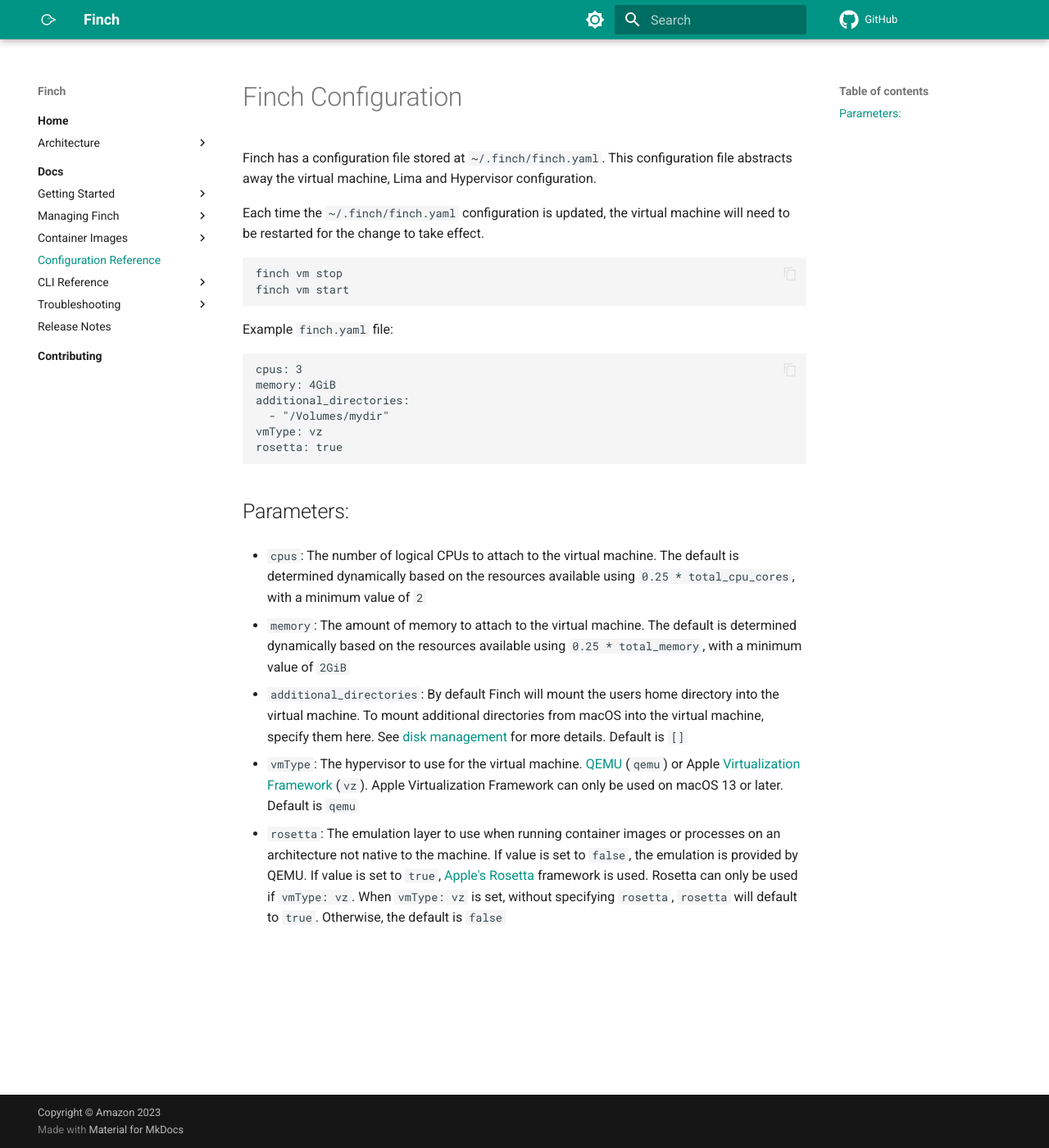
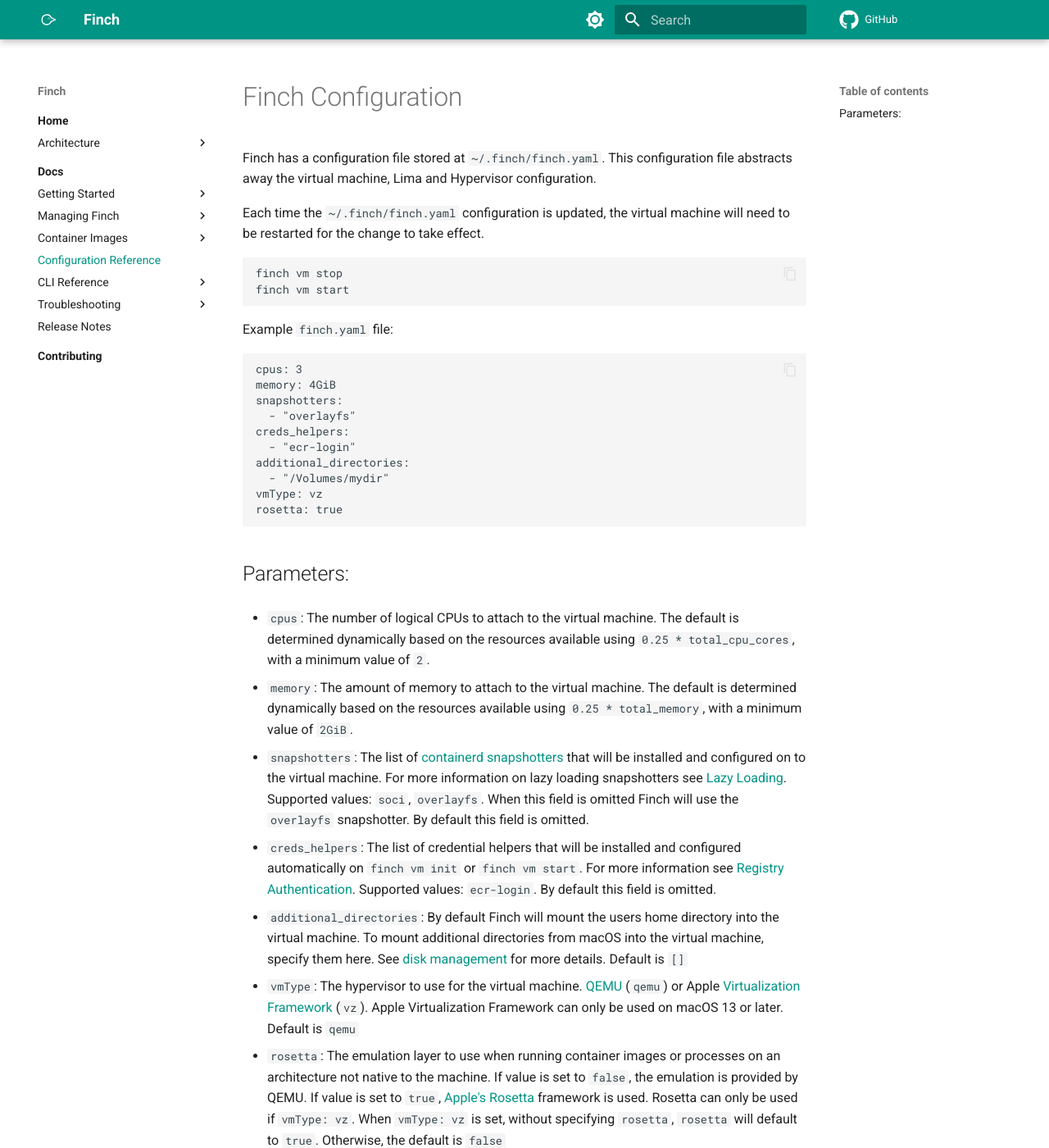
Before and after one commit to runfinch/finch-website, an MkDocs documentation site: the page built from docs/docs/configuration-reference.md, in a window 1280 px wide and 1400 px high. Shown: the whole window at 82% size. Built offline with MkDocs 1.6.1 and Material for MkDocs 9.7.7, drawn with Linux system fonts in a browser that asks for light colours; comment, search, counter and statistics services are not loaded.

Commit message:
docs: Add cred_helpers and snapshotters (#40)
Signed-off-by: Olly Pomeroy <opomer@amazon.co.uk>

````diff
--- a/docs/docs/configuration-reference.md
+++ b/docs/docs/configuration-reference.md
@@ -17,6 +17,10 @@
 ```
 cpus: 3
 memory: 4GiB
+snapshotters:
+  - "overlayfs"
+creds_helpers:
+  - "ecr-login"
 additional_directories:
   - "/Volumes/mydir"
 vmType: vz
@@ -25,14 +29,27 @@
 
 ## Parameters:
 
-- `cpus`: The number of logical CPUs to attach to the virtual machine. The default is
-  determined dynamically based on the resources available using `0.25 * total_cpu_cores`,
-  with a minimum value of `2`
+- `cpus`: The number of logical CPUs to attach to the virtual machine. The
+  default is determined dynamically based on the resources available using
+  `0.25 * total_cpu_cores`, with a minimum value of `2`.
 
+- `memory`: The amount of memory to attach to the virtual machine. The default
+  is determined dynamically based on the resources available using
+   `0.25 * total_memory`, with a minimum value of `2GiB`.
 
-- `memory`: The amount of memory to attach to the virtual machine. The default is
-  determined dynamically based on the resources available using `0.25 * total_memory`,
-  with a minimum value of `2GiB`
+- `snapshotters`: The list of [containerd
+  snapshotters](https://github.com/containerd/containerd/tree/main/docs/snapshotters)
+  that will be installed and configured on to the virtual machine. For more
+  information on lazy loading snapshotters see [Lazy
+  Loading](/docs/container-images/lazy-loading/). Supported values: `soci`,
+  `overlayfs`. When this field is omitted Finch will use the `overlayfs`
+  snapshotter. By default this field is omitted.
+
+- `creds_helpers`: The list of credential helpers that will be installed and
+  configured automatically on `finch vm init` or `finch vm start`. For more
+  information see [Registry
+  Authentication](/docs/container-images/authentication/). Supported values:
+  `ecr-login`. By default this field is omitted.
 
 - `additional_directories`: By default Finch will mount the users home directory
   into the virtual machine. To mount additional directories from macOS into the
@@ -42,14 +59,15 @@
 
 - `vmType`: The hypervisor to use for the virtual machine.
   [QEMU](https://www.qemu.org/) (`qemu`) or Apple [Virtualization
-  Framework](https://developer.apple.com/documentation/virtualization) (`vz`). Apple
-  Virtualization Framework can only be used on macOS 13 or later. Default is
-  `qemu`
+  Framework](https://developer.apple.com/documentation/virtualization) (`vz`).
+  Apple Virtualization Framework can only be used on macOS 13 or later. Default
+  is `qemu`
 
 - `rosetta`: The emulation layer to use when running container images or
   processes on an architecture not native to the machine. If value is set to
   `false`, the emulation is provided by QEMU. If value is set to `true`,
   [Apple's
   Rosetta](https://developer.apple.com/documentation/apple-silicon/about-the-rosetta-translation-environment)
-  framework is used. Rosetta can only be used if `vmType: vz`. When `vmType: vz` is set,
-  without specifying `rosetta`, `rosetta` will default to `true`. Otherwise, the default is `false`
+  framework is used. Rosetta can only be used if `vmType: vz`. When `vmType: vz`
+  is set, without specifying `rosetta`, `rosetta` will default to `true`.
+  Otherwise, the default is `false`
````
